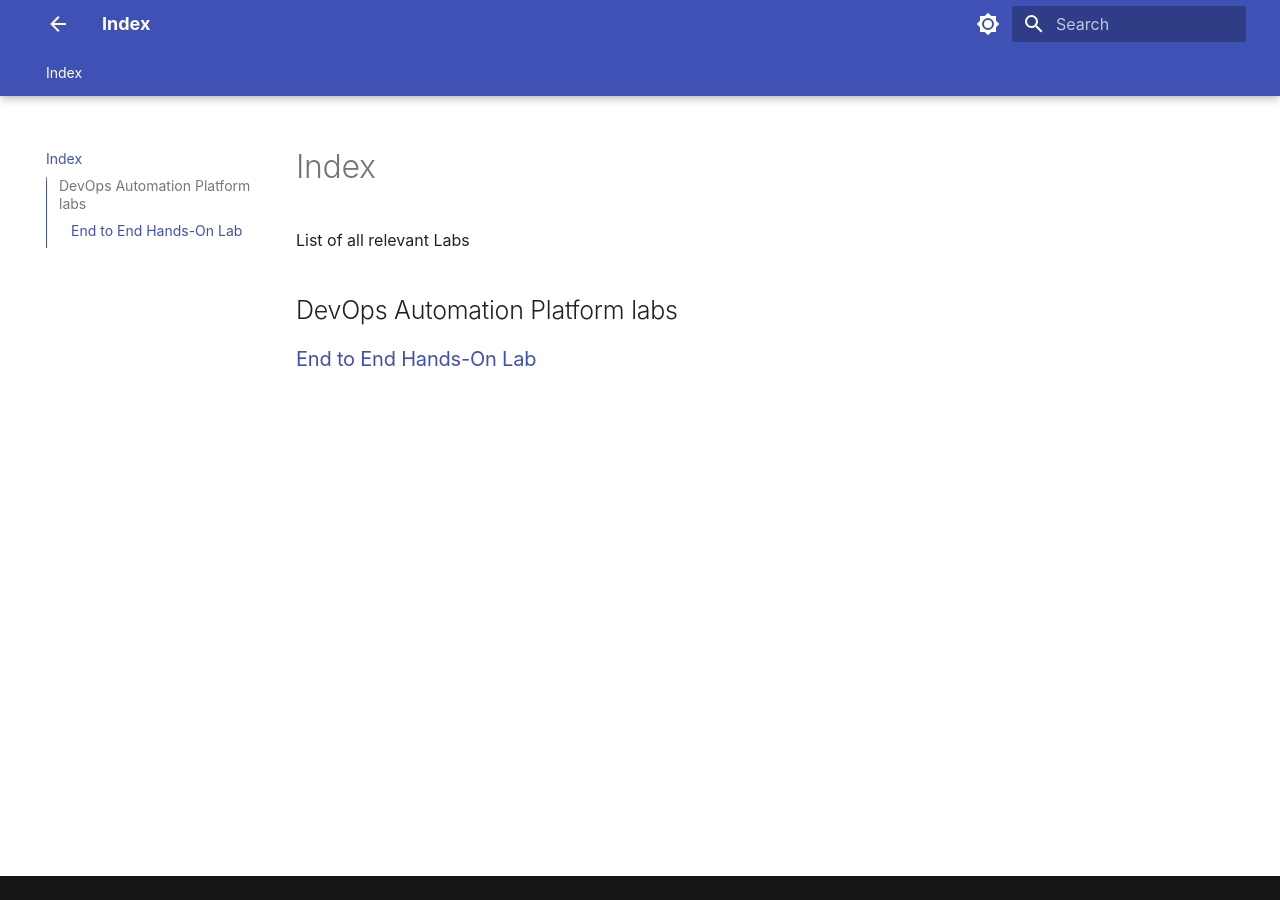
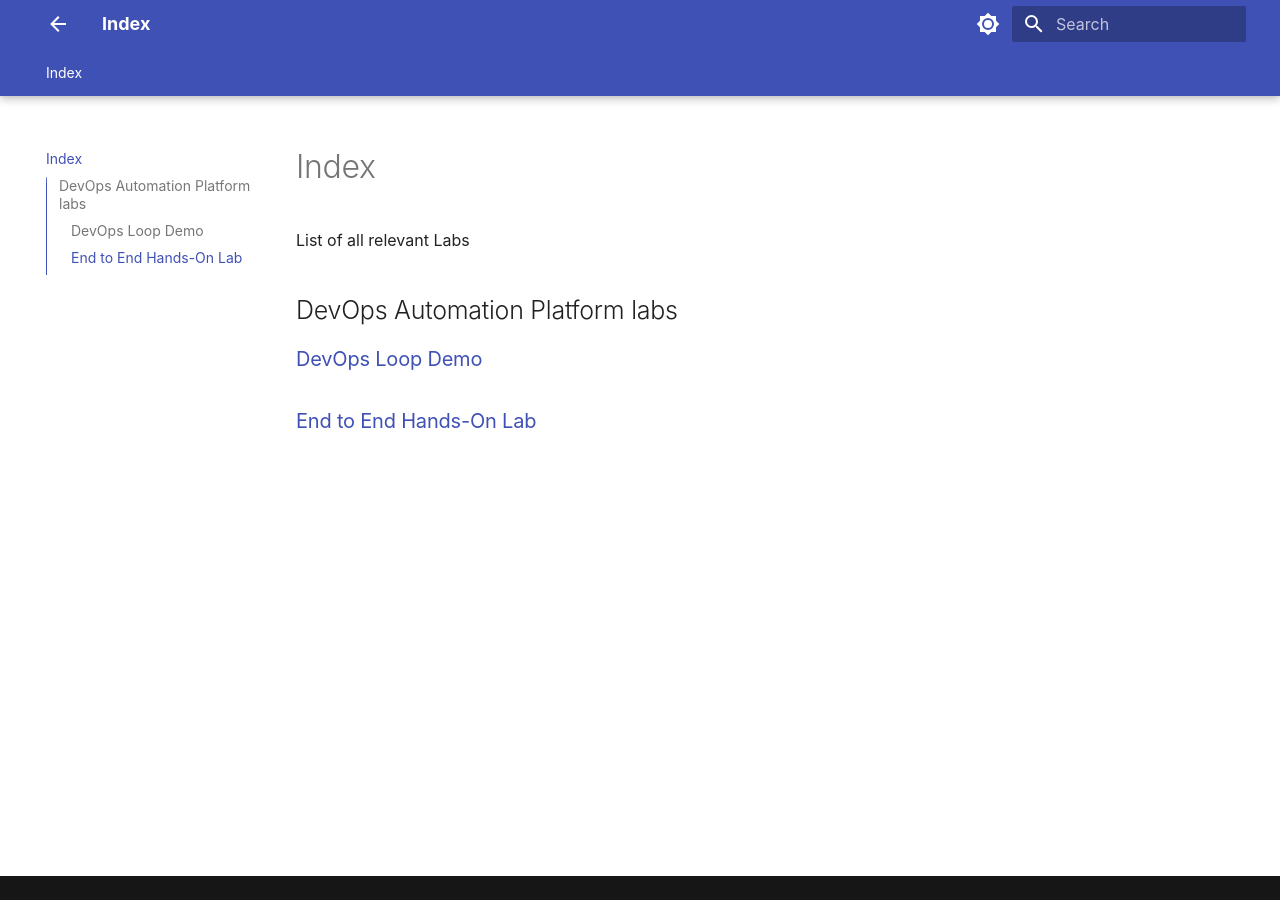
Before and after one commit to DevOpsAutomationLabs/Index, an MkDocs documentation site: the page built from docs/index.md, in a window 1280 px wide. Built offline with MkDocs 1.6.1 and Material for MkDocs 9.7.7, drawn with Linux system fonts in a browser that asks for light colours.

Commit message:
Update index.md

```diff
--- a/docs/index.md
+++ b/docs/index.md
@@ -4,4 +4,6 @@ List of all relevant Labs
 
 ## DevOps Automation Platform labs
 
+### [DevOps Loop Demo](https://devopsautomationlabs.github.io/EchoLogic_DemoApp/)
+
 ### [End to End Hands-On Lab](https://devopsautomationlabs.github.io/End2End/)
```
